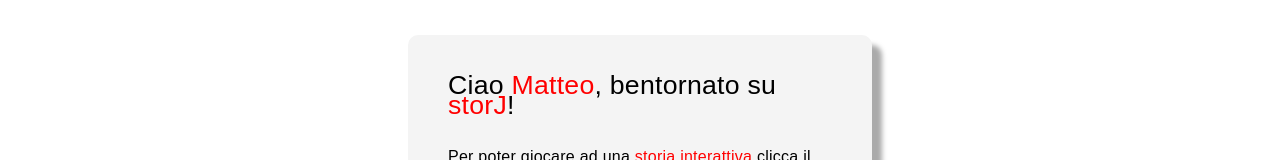
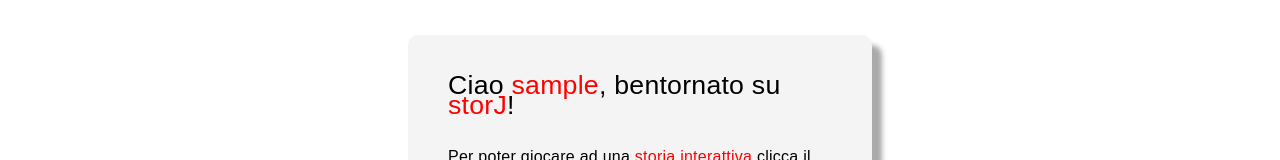
Before and after one commit to tabish29/storJ_SWE, an Angular app in the folder frontend/: page /storJPage in a window 1280 px wide. Shown: the part 129-289 px from the top of the page. Built offline with nearby package versions, Linux system fonts and the light colour scheme; sample sign-in values are in the browser's storage.

Commit message:
modifica al messaggio di benvenuto

```diff
--- a/frontend/src/app/components/stor-jpage/stor-jpage.component.html
+++ b/frontend/src/app/components/stor-jpage/stor-jpage.component.html
@@ -1,7 +1,7 @@
 <app-navbar></app-navbar>
 <div class="container">
     <div class="div-welcome">
-        <p id="title">Ciao <span>Matteo</span>, bentornato su <span>storJ</span>!</p>
+        <p id="title">Ciao <span>{{ username }}</span>, bentornato su <span>storJ</span>!</p>
         <p>Per poter giocare ad una <span>storia interattiva</span> clicca il bottone <span id="span-button">Gioca</span>!</p>
         <p>Attenzione, per poter giocare devi effettuare un <span>pagamento</span>, clicca sul bottone <span id="span-button">Paga</span> posto sulla navbar in <span>alto</span>.</p>
         <p>Per poter creare una <span>storia interattiva</span> clicca il bottone <span id="span-button">Crea</span>.</p>
--- a/frontend/src/app/components/stor-jpage/stor-jpage.component.ts
+++ b/frontend/src/app/components/stor-jpage/stor-jpage.component.ts
@@ -1,8 +1,28 @@
 import { Component } from '@angular/core';
+import { user } from '../../user';
 
 @Component({
   selector: 'app-stor-jpage',
   templateUrl: './stor-jpage.component.html',
   styleUrl: './stor-jpage.component.css'
 })
-export class StorJPageComponent { }
+export class StorJPageComponent {
+  currentUser: user | null = null; // Potrebbe non esserci un utente loggato
+  username: String | undefined = '';
+
+  ngOnInit() {
+    this.loadCurrentUsername();
+  }
+
+  loadCurrentUsername(): void {
+    const userJson = localStorage.getItem('currentUser');
+    if (userJson) {
+      this.currentUser = JSON.parse(userJson);
+      this.username = this.currentUser?.username;
+    }
+  }
+
+
+
+
+}
```
